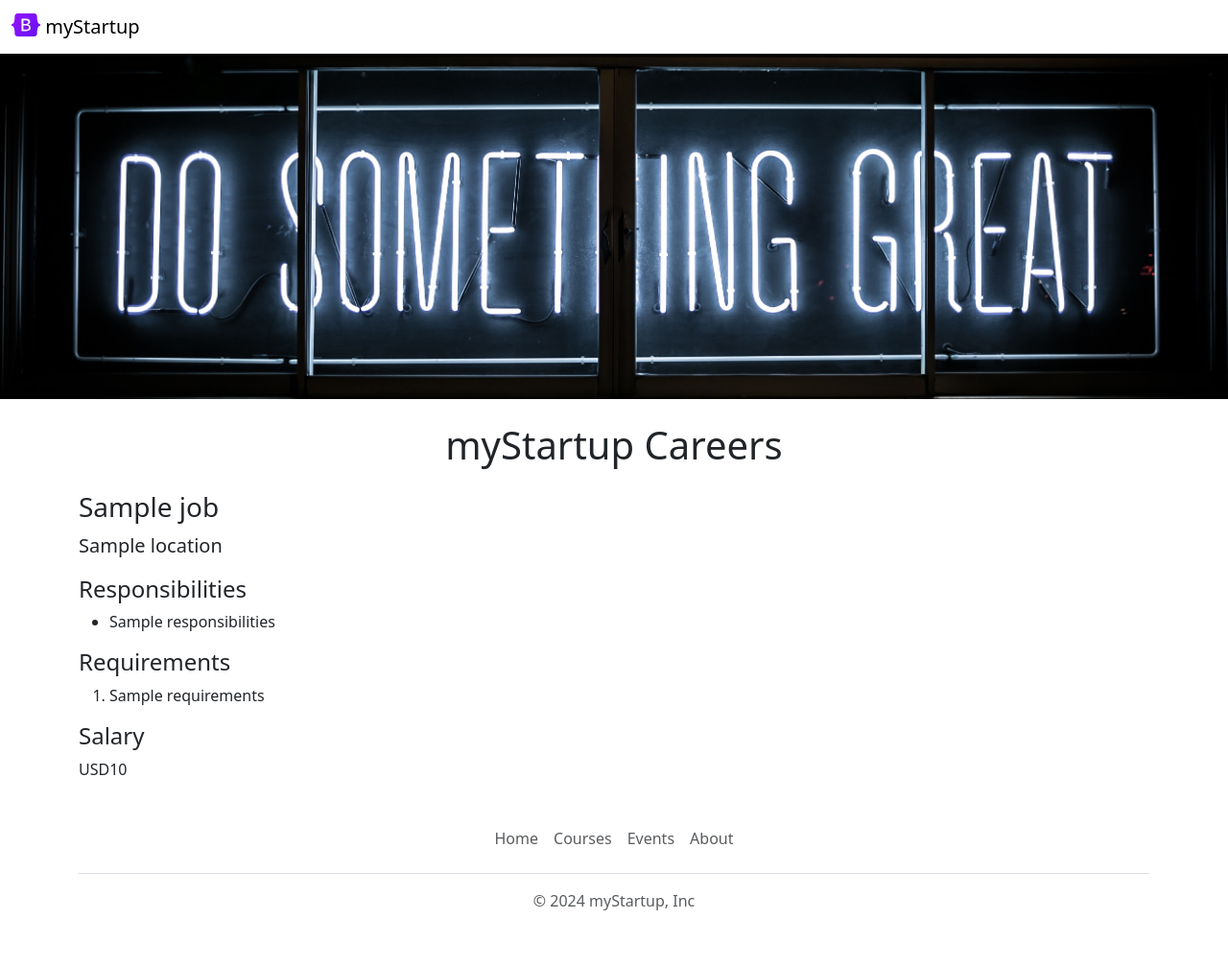
After one commit to nsuryaa/careers-website-v2, a Flask app: template templates/jobpage.html in a window 1280 px wide. The commit adds this page. Shown: the whole page at 96% size. Run offline with Flask 3, Linux system fonts and the light colour scheme; the template is opened without the code that fills it: most values are stand-ins (such as "Sample title", 1, 10 or a date in 2020).

Commit message:
created dynamic pages to display each job role

```diff
--- a/app.py
+++ b/app.py
@@ -1,5 +1,5 @@
 from flask import Flask,render_template,jsonify
-from database import load_jobs_from_db
+from database import load_jobs_from_db,load_job_from_db
 
 #Creating object of class
 app = Flask(__name__)
@@ -35,13 +35,21 @@ app = Flask(__name__)
 @app.route("/")
 def hello_world():
     jobs = load_jobs_from_db()
-    return render_template('home.html',jobs=jobs,company_name = 'myStartup')
+    return render_template('home.html',jobs=jobs)
 
 @app.route("/api/jobs")
 def list_jobs():
     jobs = load_jobs_from_db()
     return jsonify(jobs)
 
+@app.route("/job/<id>")
+def show_job(id):
+    job = load_job_from_db(id)
+    # return jsonify(job)
+    if not job:
+        return "Not Found",404
+    return render_template('jobpage.html',job=job)
+
 
 if __name__ == "__main__":
     app.run(host='0.0.0.0',debug=True)
--- /dev/null
+++ b/templates/banner.html
@@ -0,0 +1,13 @@
+<style>
+  #banner {
+    height: 360px;
+    width: 100%;
+    object-fit: cover;
+    margin-bottom: 16px;
+  }
+</style>
+<img
+  class="img-fluid"
+  id="banner"
+  src="http://127.0.0.1:5000/static/banner.jpg"
+/>
--- /dev/null
+++ b/templates/bootstrap.html
@@ -0,0 +1,8 @@
+<meta charset="UTF-8" />
+<meta name="viewport" content="width=device-width, initial-scale=1.0" />
+<link
+  href="https://cdn.jsdelivr.net/npm/bootstrap@5.3.2/dist/css/bootstrap.min.css"
+  rel="stylesheet"
+  integrity="sha384-T3c6CoIi6uLrA9TneNEoa7RxnatzjcDSCmG1MXxSR1GAsXEV/Dwwykc2MPK8M2HN"
+  crossorigin="anonymous"
+/>
--- /dev/null
+++ b/templates/jobpage.html
@@ -0,0 +1,32 @@
+<!DOCTYPE html>
+<html lang="en">
+  <head>
+    <meta charset="UTF-8" />
+    <meta name="viewport" content="width=device-width, initial-scale=1.0" />
+    <title>{{job.title}} - myStartup Careers</title>
+    {% include 'bootstrap.html' %}
+  </head>
+  <body>
+    {% include 'nav.html' %} {% include 'banner.html' %}
+    <div class="container">
+      <h1 class="text-center mt-2 mb-4">myStartup Careers</h1>
+      <h3 class="mb-2">{{job.title}}</h3>
+      <p class="lead mt-0">{{job.location}}</p>
+      <h4>Responsibilities</h4>
+      <ul>
+        {% for line in job.responsibilities.split("\n") %}
+        <li>{{line}}</li>
+        {% endfor %}
+      </ul>
+      <h4>Requirements</h4>
+      <ol>
+        {% for line in job.requirements.split("\n") %}
+        <li>{{line}}</li>
+        {% endfor %}
+      </ol>
+      <h4>Salary</h4>
+      <p>{{job.currency}}{{job.salary}}</p>
+    </div>
+    {% include 'footer.html'%}
+  </body>
+</html>
--- a/templates/nav.html
+++ b/templates/nav.html
@@ -1,6 +1,6 @@
 <nav class="navbar shadow-sm fixed-top bg-white">
   <div class="container-fluid">
-    <a class="navbar-brand" href="#">
+    <a class="navbar-brand" href="/">
       <img
         src="/static/logo.svg"
         alt=""
```
Also changed, not shown: database.py (+11 -0 lines), templates/home.html (+3 -23 lines), templates/jobitem.html (+7 -1 lines).
